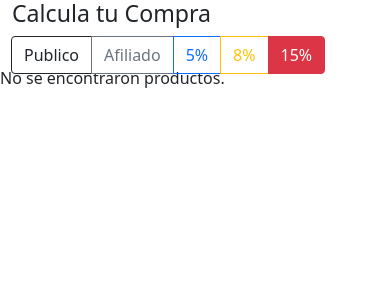
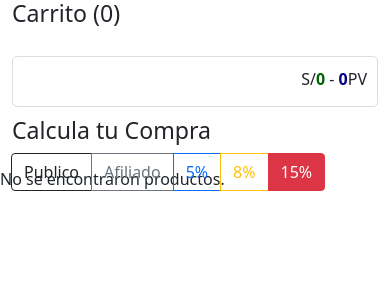
Before and after one commit to arturomagdiel/tiens-talara, a PHP site: page / in a window 390 px wide. Shown: the top 300 px of the page. Run offline with PHP 8.4, Linux system fonts and the light colour scheme; data that the repository does not hold is empty.

Commit message:
vista movil del carrito

```diff
--- a/compra/index.php
+++ b/compra/index.php
@@ -16,49 +16,63 @@
 
     <div class="container">
         <div class="row">
-            <div class="col-md-3">
+            <div class="col-12 d-md-none" id="col-der-movil">
+                <div class="row">
+                    <h3>Carrito (<span id="carrito-cantidad">0</span>)</h3>
+                    <div class="col sidebar-fixed">
+                        <ul id="carrito-lista-movil">
+                            <div class="carrito-items-container">
+                            </div>
+                        </ul>
+                        <div id="carrito">
+                            <p>S/<span id="carrito-precio">0</span> - <span id="carrito-pv">0</span>PV</p>
+                        </div>
+                        <button id="limpiar-carrito" class="btn btn-secondary btn-sm">
+                            <i class="bi bi-trash"></i> Limpiar
+                        </button>
+                        <button id="solicitar-whatsapp" class="btn btn-success btn-sm" data-bs-toggle="modal"
+                            data-bs-target="#modal-whatsapp">
+                            <i class="bi bi-whatsapp"></i> Enviar
+                        </button>
+                    </div>
+                </div>
+            </div>
+            <div class="col-md-9" id="col-izq">
+                <div class="row">
+                    <div class="col-md-6">
                         <h3>Calcula tu Compra</h3>
                     </div>
                     <div class="col-md-6">
-            <div class="row mb-3">
-                    <div class="col-md-12">
                         <div class="btn-group" role="group" aria-label="Tipo de precio">
                             <input type="radio" class="btn-check" name="tipo-precio" id="publico" autocomplete="off"
                                 value="publico">
                             <label class="btn btn-outline-dark" for="publico">Publico</label>
-
                             <input type="radio" class="btn-check" name="tipo-precio" id="afiliado" autocomplete="off"
                                 value="afiliado">
                             <label class="btn btn-outline-secondary" for="afiliado">Afiliado</label>
-
                             <input type="radio" class="btn-check" name="tipo-precio" id="junior" autocomplete="off"
                                 value="junior">
                             <label class="btn btn-outline-primary" for="junior">5%</label>
-
                             <input type="radio" class="btn-check" name="tipo-precio" id="senior" autocomplete="off"
                                 value="senior">
                             <label class="btn btn-outline-warning" for="senior">8%</label>
-
                             <input type="radio" class="btn-check" name="tipo-precio" id="master" autocomplete="off"
                                 value="master" checked>
                             <label class="btn btn-outline-danger active" for="master">15%</label>
                         </div>
                     </div>
                 </div>
-            </div>
-            <div class="col-md-3 text-end">
-                <div class="d-md-block d-none">
-                    <h3>Carrito (<span id="carrito-cantidad">0</span>)</h3>
+                <div class="row">
+                    <div class="col">
+                        <div id="product-list" class="row row-cols-2 row-cols-sm-3 row-cols-md-3 row-cols-lg-5 g-4">
                         </div>
                     </div>
                 </div>
-
+            </div>
+            <div class="col-md-3 d-none d-md-block" id="col-der">
                 <div class="row">
-            <div class="col-md-9">
-                <div id="product-list" class="row row-cols-1 row-cols-sm-3 row-cols-md-5 row-cols-lg-5 g-4">
-                </div>
-            </div>
-            <div class="col-md-3 sidebar-fixed d-md-block d-none">
+                    <h3>Carrito (<span id="carrito-cantidad">0</span>)</h3>
+                    <div class="col sidebar-fixed">
                         <ul id="carrito-lista"></ul>
                         <div id="carrito">
                             <p>S/<span id="carrito-precio">0</span> - <span id="carrito-pv">0</span>PV</p>
@@ -70,25 +84,10 @@
                             data-bs-target="#modal-whatsapp">
                             <i class="bi bi-whatsapp"></i> Enviar
                         </button>
-
-            </div>
-        </div>
-        <div class="row d-md-none">
-            <div class="col-12">
-                <div class="text-center">
-                    <ul id="carrito-lista"></ul>
-                    <button id="limpiar-carrito" class="btn btn-secondary btn-sm">
-                        <i class="bi bi-trash"></i> Limpiar
-                    </button>
-                    <button id="solicitar-whatsapp" class="btn btn-success btn-sm" data-bs-toggle="modal"
-                        data-bs-target="#modal-whatsapp">
-                        <i class="bi bi-whatsapp"></i> Enviar
-                    </button>
                     </div>
                 </div>
             </div>
         </div>
-
         <div class="modal fade" id="modal-whatsapp" tabindex="-1" aria-labelledby="modal-whatsapp-label"
             aria-hidden="true">
             <div class="modal-dialog">
@@ -114,6 +113,7 @@
                 </div>
             </div>
         </div>
+    </div>
 
     <script src="https://cdn.jsdelivr.net/npm/bootstrap@5.0.2/dist/js/bootstrap.bundle.min.js"
         integrity="sha384-MrcW6ZMFYlzcLA8Nl+NtUVF0sA7MsXsP1UyJoMp4YLEuNSfAP+JcXn/tWtIaxVXM" crossorigin="anonymous">
--- a/compra/scripts.js
+++ b/compra/scripts.js
@@ -87,7 +87,6 @@ $(document).ready(function() {
     }
 
     function actualizarCarrito() {
-
         let carrito = JSON.parse(localStorage.getItem('carrito')) || [];
         console.log("Carrito:", carrito);
 
@@ -105,12 +104,18 @@ $(document).ready(function() {
             pvTotal = (parseFloat(pvTotal) + parseFloat(pv) * item.cantidad).toFixed(2);
         });
 
-        $('#carrito-cantidad').text(cantidad);
-        $('#carrito-precio').text(precioTotal);
-        $('#carrito-pv').text(pvTotal);
+        $('#col-der #carrito-cantidad').text(cantidad);
+        $('#col-der #carrito-precio').text(precioTotal);
+        $('#col-der #carrito-pv').text(pvTotal);
+
+        $('#col-der-movil #carrito-cantidad').text(cantidad);
+        $('#col-der-movil #carrito-precio').text(precioTotal);
+        $('#col-der-movil #carrito-pv').text(pvTotal);
 
         var carritoLista = $('#carrito-lista');
+        var carritoListaMovil = $('#carrito-lista-movil .carrito-items-container');
         carritoLista.empty();
+        carritoListaMovil.empty();
 
         carrito.forEach(function(item) {
             var listItem = $("<li></li>");
@@ -127,7 +132,13 @@ $(document).ready(function() {
                     </div>
                 </div>
             `);
-            carritoLista.append(listItem);
+
+            var itemDiv = $('<div class="carrito-item-movil"></div>'); // Contenedor para cada item
+            itemDiv.append(listItem.clone()); // Usamos clone para no mover el elemento original.
+            carritoListaMovil.append(itemDiv); // Agregamos el item al div contenedor
+
+            carritoLista.append(listItem); // Añadimos el item a la lista de escritorio
+
         });
 
         $('.eliminar-producto').click(function() {
@@ -136,7 +147,7 @@ $(document).ready(function() {
         });
 
         if (carrito.length > 0) {
-            $('#limpiar-carrito, #solicitar-whatsapp').show();
+            $('#carrito, #limpiar-carrito, #solicitar-whatsapp').show();
         } else {
             $('#limpiar-carrito, #solicitar-whatsapp').hide();
         }
@@ -160,7 +171,12 @@ $(document).ready(function() {
         }
     }
 
-    $('#limpiar-carrito').click(function() {
+    $('#col-der #limpiar-carrito').click(function() {
+        localStorage.removeItem('carrito');
+        actualizarCarrito();
+    });
+
+    $('#col-der-movil #limpiar-carrito').click(function() {
         localStorage.removeItem('carrito');
         actualizarCarrito();
     });
--- a/compra/styles.css
+++ b/compra/styles.css
@@ -3,42 +3,35 @@
     margin-bottom: 10px;
     text-align: center;
 }
+
 .product-button img {
     max-width: 100%;
     height: auto;
     margin-bottom: 5px;
 }
+
 #carrito-lista li {
     list-style: none;
+    padding: 0;
+    margin-bottom: 5px;
 }
-@media (max-width: 768px) {
-    #carrito {
-        margin-top: 20px;
-    }
+
+#carrito-lista-movil li {
+    list-style: none;
+    padding: 0;
+    margin-bottom: 5px;
 }
-.sidebar-fixed {
-    position: sticky;
-    top: 20px;
-    height: fit-content;
-}
+
 #carrito {
     padding: 10px;
     border: 1px solid #ddd;
     border-radius: 5px;
-    margin-bottom: 10px;
+    margin: 0 0 10px; /* Simplificado */
     text-align: right;
 }
+
 #carrito p {
     margin-bottom: 5px;
-}
-#carrito-lista {
-    padding: 0;
-}
-#carrito-lista li {
-    margin-bottom: 5px;
-}
-.card-body {
-    padding: 0.5rem; /* Ajusta este valor según sea necesario */
 }
 
 #carrito-precio {
@@ -47,6 +40,40 @@
 }
 
 #carrito-pv {
-    color:darkblue;
+    color: darkblue;
     font-weight: bold;
 }
+
+.sidebar-fixed {
+    position: sticky;
+    top: 20px;
+    height: fit-content;
+}
+
+.carrito-items-container {
+    display: flex;
+    flex-wrap: wrap;
+}
+
+.carrito-item-movil {
+    width: 48%;
+    margin: 0 2% 5px 0; /* Simplificado */
+}
+
+/* Media queries */
+@media (max-width: 400px) {
+    .carrito-item-movil {
+        width: 100%;
+        margin-right: 0;
+    }
+}
+
+@media (max-width: 768px) {
+    #carrito {
+        margin-top: 20px;
+    }
+}
+
+.card-body {
+    padding: 0.5rem;
+}
```
Also changed, not shown: 1 other file. Lines whose indentation alone changed are shown as unchanged.
